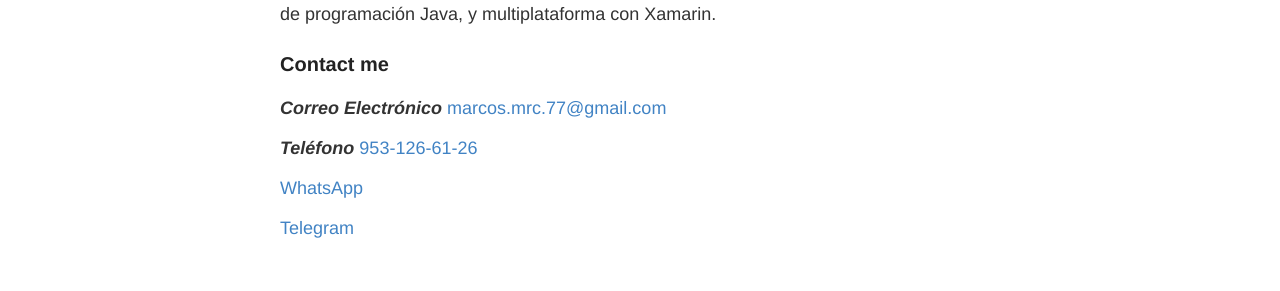
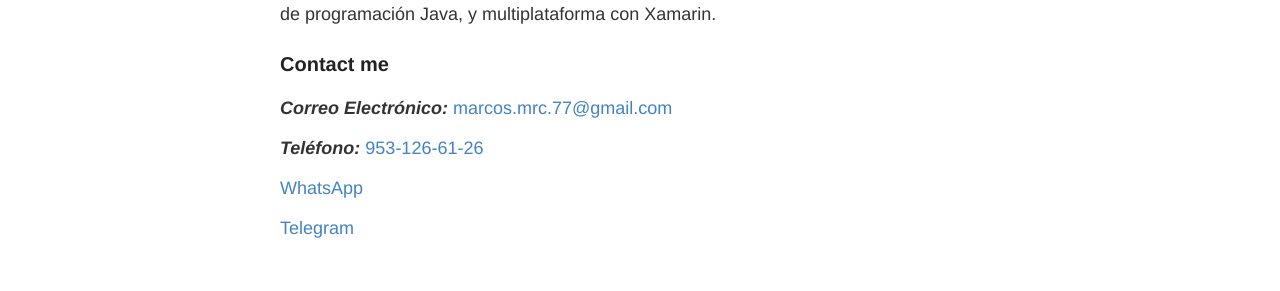
Before and after one commit to markconfig/blog-Jkyll, a Jekyll site: the page built from about.md, in a window 1280 px wide. Shown: the part 539-830 px from the top of the page. Built offline with Jekyll 4.4.1, drawn with Linux system fonts in a browser that asks for light colours.

```diff
--- a/about.md
+++ b/about.md
@@ -13,9 +13,9 @@ Me gusta resolver problemas que impliquen escribir código, actualmente en mi po
 
 ### Contact me
 
-***Correo Electrónico*** [marcos.mrc.77@gmail.com](mailto:marcos.mrc.77@gmail.com)
+***Correo Electrónico:*** [marcos.mrc.77@gmail.com](mailto:marcos.mrc.77@gmail.com)
 
-***Teléfono*** [953-126-61-26](tel:+529531266126)
+***Teléfono:*** [953-126-61-26](tel:+529531266126)
 
 [WhatsApp](https://api.whatsapp.com/send?phone=+529531266126)
 
```
